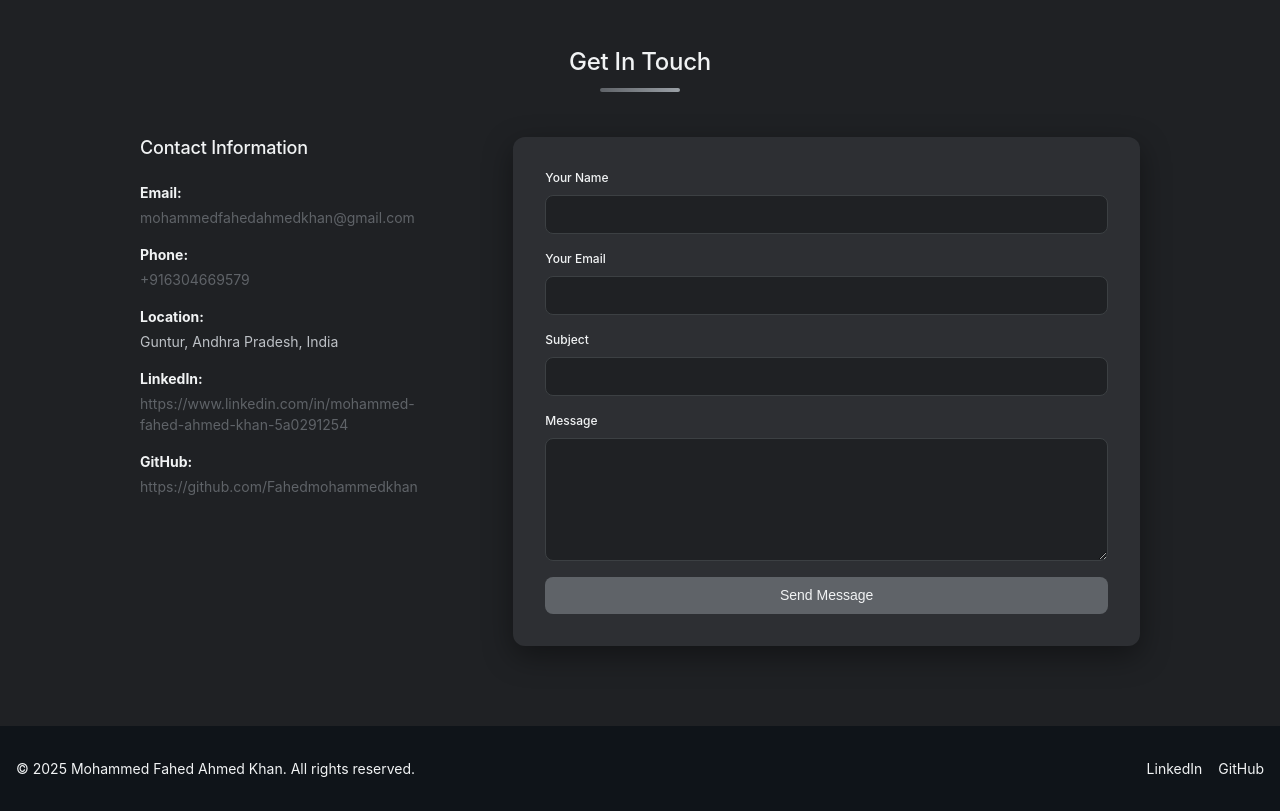
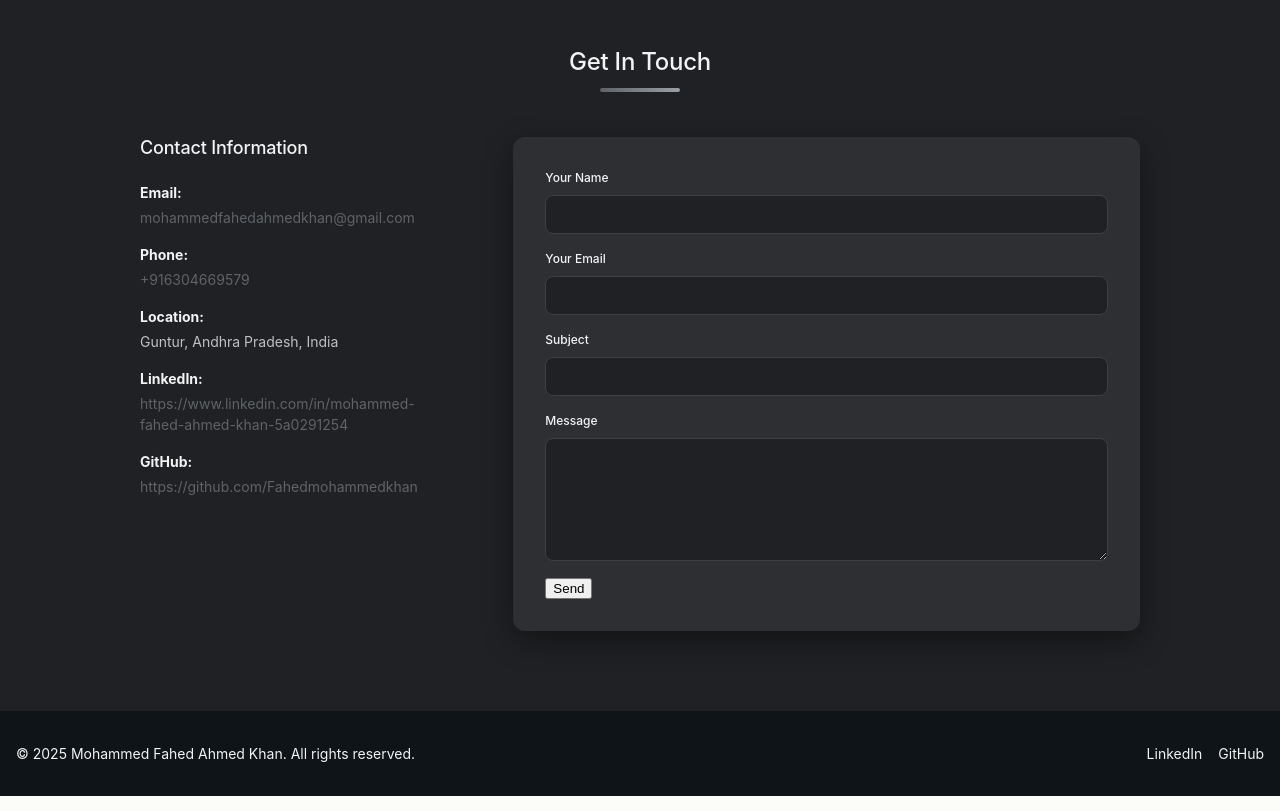
Before and after one commit to Fahedmohammedkhan/portfolio-fahed, a plain HTML site: page index.html in a window 1280 px wide. Shown: the part 3880-4691 px from the top of the page. Drawn offline with Linux system fonts and the light colour scheme; a web font is replaced by a local one.

Commit message:
Update index.html
initial commit

```diff
--- a/index.html
+++ b/index.html
@@ -316,29 +316,26 @@
                     </div>
                 </div>
 
-                <form class="contact-form" id="contact-form">
+                <form class="contact-form" id="contact-form" action="https://formspree.io/f/mgvzglag" method="POST">
   <div class="form-group">
     <label for="name" class="form-label">Your Name</label>
     <input type="text" id="name" name="name" class="form-control" required>
   </div>
-
   <div class="form-group">
     <label for="email" class="form-label">Your Email</label>
-                        <input type="email" id="email" name="email" class="form-control" required>
+    <input type="email" id="email" name="_replyto" class="form-control" required>
   </div>
-
   <div class="form-group">
     <label for="subject" class="form-label">Subject</label>
     <input type="text" id="subject" name="subject" class="form-control" required>
   </div>
-
   <div class="form-group">
     <label for="message" class="form-label">Message</label>
     <textarea id="message" name="message" rows="5" class="form-control" required></textarea>
   </div>
+  <button type="submit">Send</button>
+</form>
 
-                    <button type="submit" class="btn btn--primary btn--full-width">Send Message</button>
-                </form>
             </div>
         </div>
     </section>
```
Lines whose indentation alone changed are shown as unchanged.
